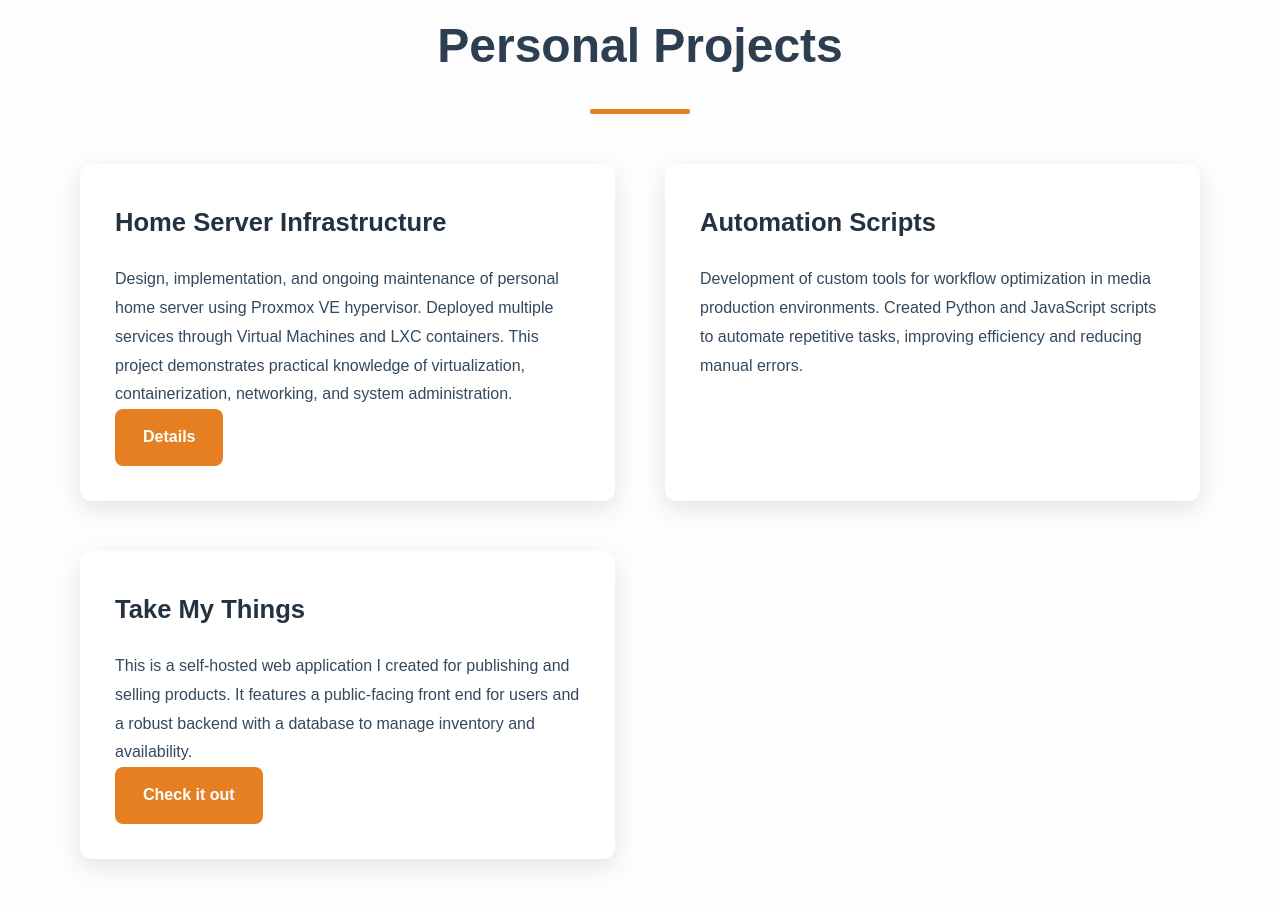
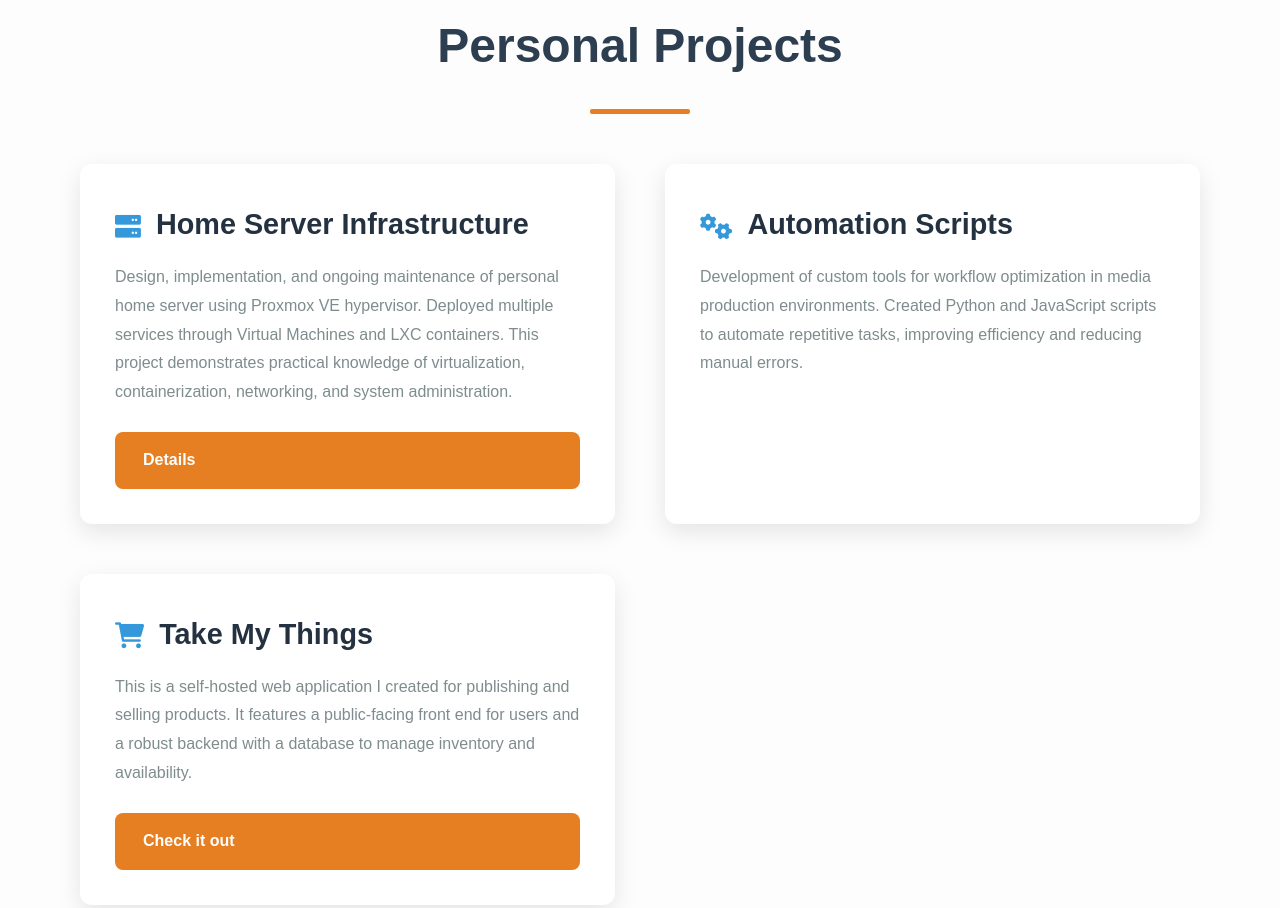
Before and after one commit to martomarzo/personalwebsite, a plain HTML site: page index.html in a window 1280 px wide. Shown: the part 4488-5396 px from the top of the page. Drawn offline with Linux system fonts and the light colour scheme.

Commit message:
added icons and fixed white spaces in projects

```diff
--- a/index.html
+++ b/index.html
@@ -203,22 +203,22 @@
             <div class="projects-container">
                 <div class="project-card">
                     <div class="project-content">
-                        <h3 class="project-title">Home Server Infrastructure</h3>
-                        <p>Design, implementation, and ongoing maintenance of personal home server using Proxmox VE hypervisor. Deployed multiple services through Virtual Machines and LXC containers. This project demonstrates practical knowledge of virtualization, containerization, networking, and system administration.</p>
+                        <h3 class="project-title"><i class="fas fa-server"></i>Home Server Infrastructure</h3>
+                        <p class="project-description">Design, implementation, and ongoing maintenance of personal home server using Proxmox VE hypervisor. Deployed multiple services through Virtual Machines and LXC containers. This project demonstrates practical knowledge of virtualization, containerization, networking, and system administration.</p>
                         <a href="server-info.html" class="btn">Details</a>
                     </div>
                 </div>
                 <div class="project-card">
                     <div class="project-content">
-                        <h3 class="project-title">Automation Scripts</h3>
-                        <p>Development of custom tools for workflow optimization in media production environments. Created Python and JavaScript scripts to automate repetitive tasks, improving efficiency and reducing manual errors.</p>
+                        <h3 class="project-title"><i class="fas fa-cogs"></i>Automation Scripts</h3>
+                        <p class="project-description">Development of custom tools for workflow optimization in media production environments. Created Python and JavaScript scripts to automate repetitive tasks, improving efficiency and reducing manual errors.</p>
 
                     </div>
                 </div>
                 <div class="project-card">
                     <div class="project-content">
-                        <h3 class="project-title">Take My Things</h3>
-                        <p>This is a self-hosted web application I created for publishing and selling products. It features a public-facing front end for users and a robust backend with a database to manage inventory and availability.</p>
+                        <h3 class="project-title"><i class="fas fa-shopping-cart"></i>Take My Things</h3>
+                        <p class="project-description">This is a self-hosted web application I created for publishing and selling products. It features a public-facing front end for users and a robust backend with a database to manage inventory and availability.</p>
                         <a href="https://github.com/martomarzo/shutupandtakemythings" class="btn">Check it out</a>
 
                     </div>
--- a/styles.css
+++ b/styles.css
@@ -295,21 +295,29 @@ body {
   border-radius: 12px;
   overflow: hidden;
   box-shadow: 0 8px 24px rgba(0, 0, 0, 0.1);
+  transition: transform 0.3s ease-in-out, box-shadow 0.3s ease-in-out;
+  display: flex;
+  flex-direction: column;
 }
 
 .page-portfolio .project-content {
   padding: 35px;
+  flex-grow: 1;
+  display: flex;
+  flex-direction: column;
 }
 
-.page-portfolio .project-title {
-  font-size: 1.6rem;
-  margin-bottom: 20px;
-  color: var(--dark-color);
+.page-portfolio .project-title i {
+  margin-right: 15px;
+  vertical-align: middle;
+  font-size: 0.9em;
+  color: var(--secondary-color);
 }
 
 .page-portfolio .project-description {
   color: var(--text-light);
   margin-bottom: 25px;
+  flex-grow: 1;
 }
 
 .page-portfolio .btn {
@@ -513,8 +521,8 @@ body {
     transition: transform 0.3s ease-in-out, box-shadow 0.3s ease-in-out;
   }
   .page-portfolio .project-card:hover {
-    transform: translateY(-12px);
-    box-shadow: 0 12px 32px rgba(0, 0, 0, 0.15);
+  transform: translateY(-12px);
+  box-shadow: 0 12px 32px rgba(0, 0, 0, 0.15), 0 0 15px var(--accent-color, #e67e22);
   }
   .page-portfolio .btn {
     transition: background-color 0.3s ease, transform 0.2s ease;
```
